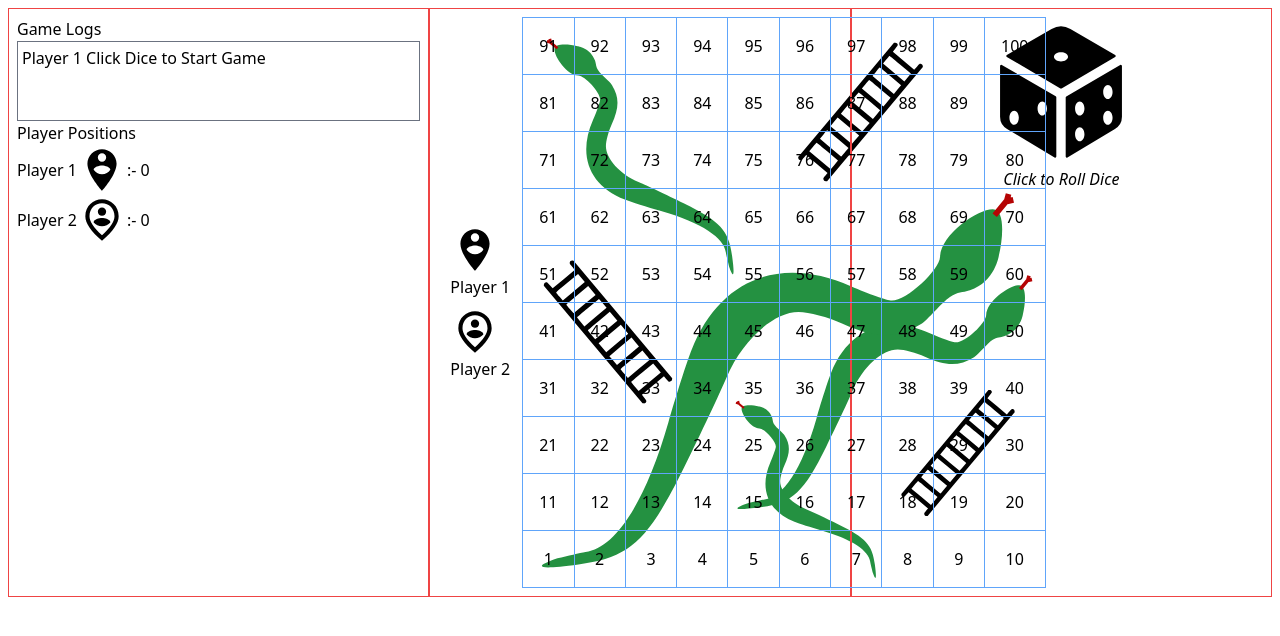
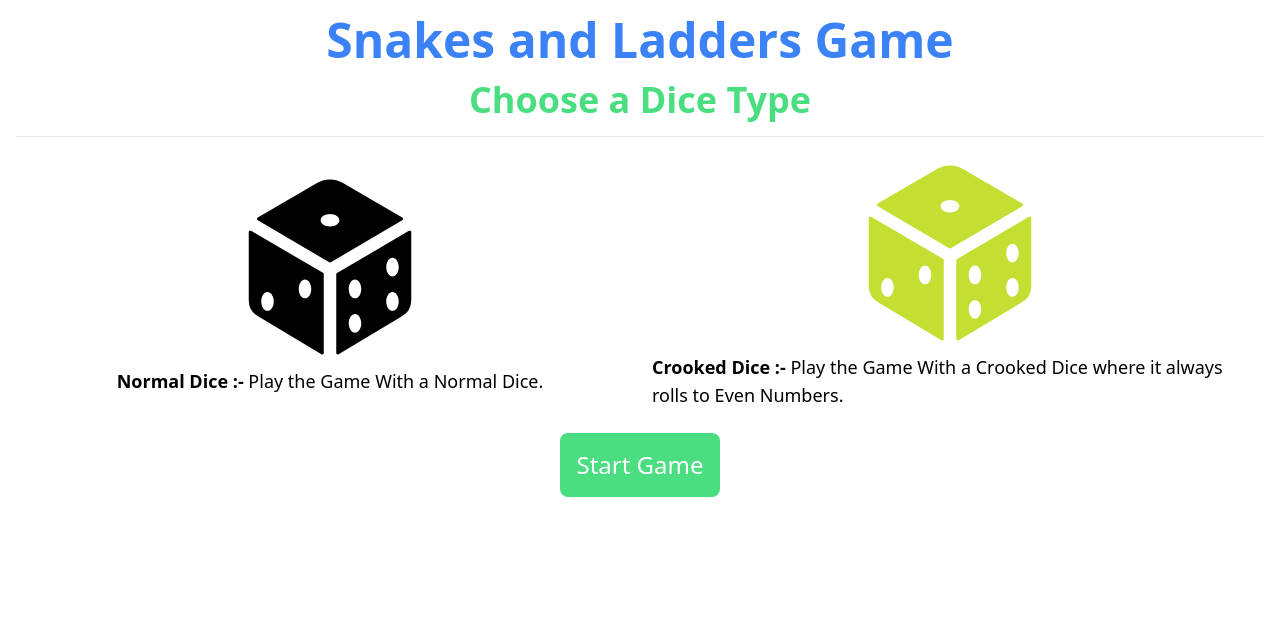
Before and after one commit to skyrunner360/snakeAndLadderReact, a React (Vite) app: page / in a window 1280 px wide. Shown: the top 636 px of the page. Built offline with nearby package versions, Linux system fonts and the light colour scheme.

Commit message:
feat: :sparkles: Crooked Dice Complete

```diff
--- a/package.json
+++ b/package.json
@@ -11,6 +11,7 @@
   },
   "dependencies": {
     "react": "^18.2.0",
+    "react-dice-roll": "^1.2.2",
     "react-dom": "^18.2.0",
     "react-icons": "^5.0.1",
     "recoil": "^0.7.7"
--- a/src/App.tsx
+++ b/src/App.tsx
@@ -1,12 +1,22 @@
-import { useState } from "react";
-import PlayerInfo from "./Components/PlayerInfo";
+import { useRecoilValue } from "recoil";
 import Board from "./Components/Board";
 import Dice from "./Components/Dice";
+import Home from "./Components/Home";
+import PlayerInfo from "./Components/PlayerInfo";
+import { gameState } from "./states/BoardStates";
 
 function App() {
+  const { global } = useRecoilValue(gameState);
   return (
     <>
-      <div className="grid grid-cols-3 p-2">
+      <div className="p-4">
+        <h1 className="font-extrabold text-5xl text-center text-blue-500">
+          Snakes and Ladders Game
+        </h1>
+        {global === "notStarted" ? (
+          <Home />
+        ) : (
+          <div className="grid grid-cols-3 p-2 ">
             <div className="border border-red-500 p-2">
               <PlayerInfo />
             </div>
@@ -14,8 +24,10 @@ function App() {
               <Board />
             </div>
             <div className="border border-red-500 p-2">
-        <Dice/>
+              <Dice />
             </div>
+          </div>
+        )}
       </div>
     </>
   );
--- a/src/Components/Dice.tsx
+++ b/src/Components/Dice.tsx
@@ -1,13 +1,20 @@
 import { MdRestartAlt } from "react-icons/md";
-import { useRecoilState } from "recoil";
+import { useRecoilState, useRecoilValue } from "recoil";
 import {
   currentPlayer,
   gameLogs,
   gameState,
   playerPositions,
 } from "../states/BoardStates";
-import { diceValue } from "../states/DiceStates";
-import { diceRoll, DiceValToIconMap, laddersArr, snakesArr } from "../Utils";
+import { diceType, diceValue } from "../states/DiceStates";
+import {
+  crookedDiceRoll,
+  diceRoll,
+  DiceValToIconMap,
+  laddersArr,
+  snakesArr,
+} from "../Utils";
+import { useState } from "react";
 
 const Dice = () => {
   const [diceVal, setDiceVal] = useRecoilState(diceValue);
@@ -15,15 +22,18 @@ const Dice = () => {
   const [currPlayer, setCurrPlayer] = useRecoilState(currentPlayer);
   const [playerPos, setPlayerPos] = useRecoilState(playerPositions);
   const [gState, setGState] = useRecoilState(gameState);
+  const [diceRolling, setDiceRolling] = useState(false);
+  const typeOfDice = useRecoilValue(diceType);
 
   const rollDice = () => {
-    const newVal = diceRoll();
+    const newVal = typeOfDice === "normal" ? diceRoll() : crookedDiceRoll();
     const newPlayer = currPlayer === 1 ? 2 : 1;
     const isPlayerFree = newVal === 6;
     const currPlayerPos = playerPos[`player${currPlayer}`] + newVal;
     const snakeBite = snakesArr.find((ar) => ar[0] === currPlayerPos);
     const ladderRidden = laddersArr.find((arr) => arr[0] === currPlayerPos);
-    console.log("Snake and Ladder", { snakeBite, currPlayerPos });
+    setDiceRolling(true);
+    setTimeout(() => {
       setDiceVal(newVal);
       setGameLog([
         ...gameLog,
@@ -86,17 +96,19 @@ const Dice = () => {
           setGameLog([...gameLog, `Player ${currPlayer} WON!`, "GAME OVER"]);
           setPlayerPos({ ...playerPos, [`player${currPlayer}`]: 100 });
           setDiceVal(0);
-      } else {
-        setGState({ ...gState, global: "started" });
         }
       }
+      setDiceRolling(false);
+    }, 2000);
   };
 
   return (
     <div>
       <div className="flex justify-center content-center items-center">
         <button
-          className="border-none"
+          className={`border-none ${diceRolling && "rolling"} ${
+            typeOfDice === "crooked" && "text-[#c4de31]"
+          }`}
           onClick={rollDice}
           disabled={gState.global === "over"}
         >
--- /dev/null
+++ b/src/Components/Home.tsx
@@ -0,0 +1,58 @@
+import { IoDice } from "react-icons/io5";
+import { useRecoilState } from "recoil";
+import { diceType } from "../states/DiceStates";
+import { gameState } from "../states/BoardStates";
+
+const Home = () => {
+  const [selDiceType, setSelDiceType] = useRecoilState(diceType);
+  const [gState, setGState] = useRecoilState(gameState);
+
+  return (
+    <>
+      <div>
+        <div className="text-center p-4">
+          <h1 className="font-extrabold text-4xl text-green-400">
+            Choose a Dice Type
+          </h1>
+        </div>
+        <hr color="#545743" />
+        <div className="grid grid-cols-2 gap-2 p-2 items-center justify-center">
+          <div
+            className={`justify-self-center cursor-pointer p-2 ${
+              selDiceType === "normal" && "rounded-md border border-blue-700"
+            }`}
+            onClick={() => setSelDiceType("normal")}
+          >
+            <IoDice size={200} className="mx-auto" />
+            <p className="text-lg text-wrap">
+              <b>Normal Dice :-</b> Play the Game With a Normal Dice.
+            </p>
+          </div>
+          <div
+            className={`justify-self-center cursor-pointer p-2  ${
+              selDiceType === "crooked" && "rounded-md border border-blue-700"
+            }`}
+            onClick={() => setSelDiceType("crooked")}
+          >
+            <IoDice size={200} color="#c4de31" className="mx-auto" />
+            <p className="text-lg text-wrap">
+              <b>Crooked Dice :-</b> Play the Game With a Crooked Dice where it
+              always rolls to Even Numbers.
+            </p>
+          </div>
+        </div>
+        <div className="p-2 text-center">
+          <button
+            className="p-4 bg-green-400 text-white rounded-lg hover:font-bold text-2xl"
+            disabled={selDiceType === "none"}
+            onClick={() => setGState({ ...gState, global: "started" })}
+          >
+            Start Game
+          </button>
+        </div>
+      </div>
+    </>
+  );
+};
+
+export default Home;
--- a/src/Components/PlayerInfo.tsx
+++ b/src/Components/PlayerInfo.tsx
@@ -10,7 +10,9 @@ const PlayerInfo = () => {
       <h3>Game Logs</h3>
       <div className="border border-gray-500 overflow-auto h-20">
         {gLogs?.map((log) => (
-          <p className="p-1">{log}</p>
+          <p className="p-1" key={log + +new Date()}>
+            {log}
+          </p>
         ))}
       </div>
       <h3>Player Positions</h3>
--- a/src/Utils/index.tsx
+++ b/src/Utils/index.tsx
@@ -7,17 +7,21 @@ import { FaDiceFive } from "react-icons/fa";
 import { FaDiceSix } from "react-icons/fa6";
 
 export const DiceValToIconMap = {
-  0: <IoDice size={150} />,
-  1: <FaDiceOne size={150} />,
-  2: <FaDiceTwo size={150} />,
-  3: <FaDiceThree size={150} />,
-  4: <FaDiceFour size={150} />,
-  5: <FaDiceFive size={150} />,
-  6: <FaDiceSix size={150} />,
+  0: <IoDice size={150} color="inherit" />,
+  1: <FaDiceOne size={150} color="inherit" />,
+  2: <FaDiceTwo size={150} color="inherit" />,
+  3: <FaDiceThree size={150} color="inherit" />,
+  4: <FaDiceFour size={150} color="inherit" />,
+  5: <FaDiceFive size={150} color="inherit" />,
+  6: <FaDiceSix size={150} color="inherit" />,
 };
 
 export const diceRoll = () => {
   return Math.trunc(Math.random() * 6 + 1);
+};
+export const crookedDiceRoll = () => {
+  const numb = Math.trunc(Math.random() * 6 + 1);
+  return numb % 2 === 0 ? numb : numb + 1;
 };
 export const snakesArr = [
   [91, 55],
--- a/src/index.css
+++ b/src/index.css
@@ -1,3 +1,17 @@
 @tailwind base;
 @tailwind components;
 @tailwind utilities;
+
+.rolling {
+  transform-style: preserve-3d;
+  animation: spin 2s infinite linear;
+}
+@keyframes spin {
+  0% { transform: translateZ(-100px) rotateX(0deg) rotateY(0deg) rotateZ(0deg); }
+  16% { transform: translateZ(-100px) rotateX(180deg) rotateY(180deg) rotateZ(0deg); }
+  33% { transform: translateZ(-100px) rotateX(360deg) rotateY(90deg) rotateZ(180deg); }
+  50% { transform: translateZ(-100px) rotateX(360deg) rotateY(360deg) rotateZ(360deg); }
+  66% { transform: translateZ(-100px) rotateX(180deg) rotateY(360deg) rotateZ(270deg); }
+  83% { transform: translateZ(-100px) rotateX(270deg) rotateY(180deg) rotateZ(180deg); }
+  100% { transform: translateZ(-100px) rotateX(360deg) rotateY(360deg) rotateZ(360deg); }
+}
--- a/src/states/DiceStates.ts
+++ b/src/states/DiceStates.ts
@@ -4,3 +4,7 @@ export const diceValue = atom({
   key: "diceValue",
   default: 0,
 });
+export const diceType = atom({
+  key: "diceType",
+  default: "none", //normal || crooked
+});
```
Also changed, not shown: 1 other file (tests, documents, lock files or other folders). Lines whose indentation alone changed are shown as unchanged.
